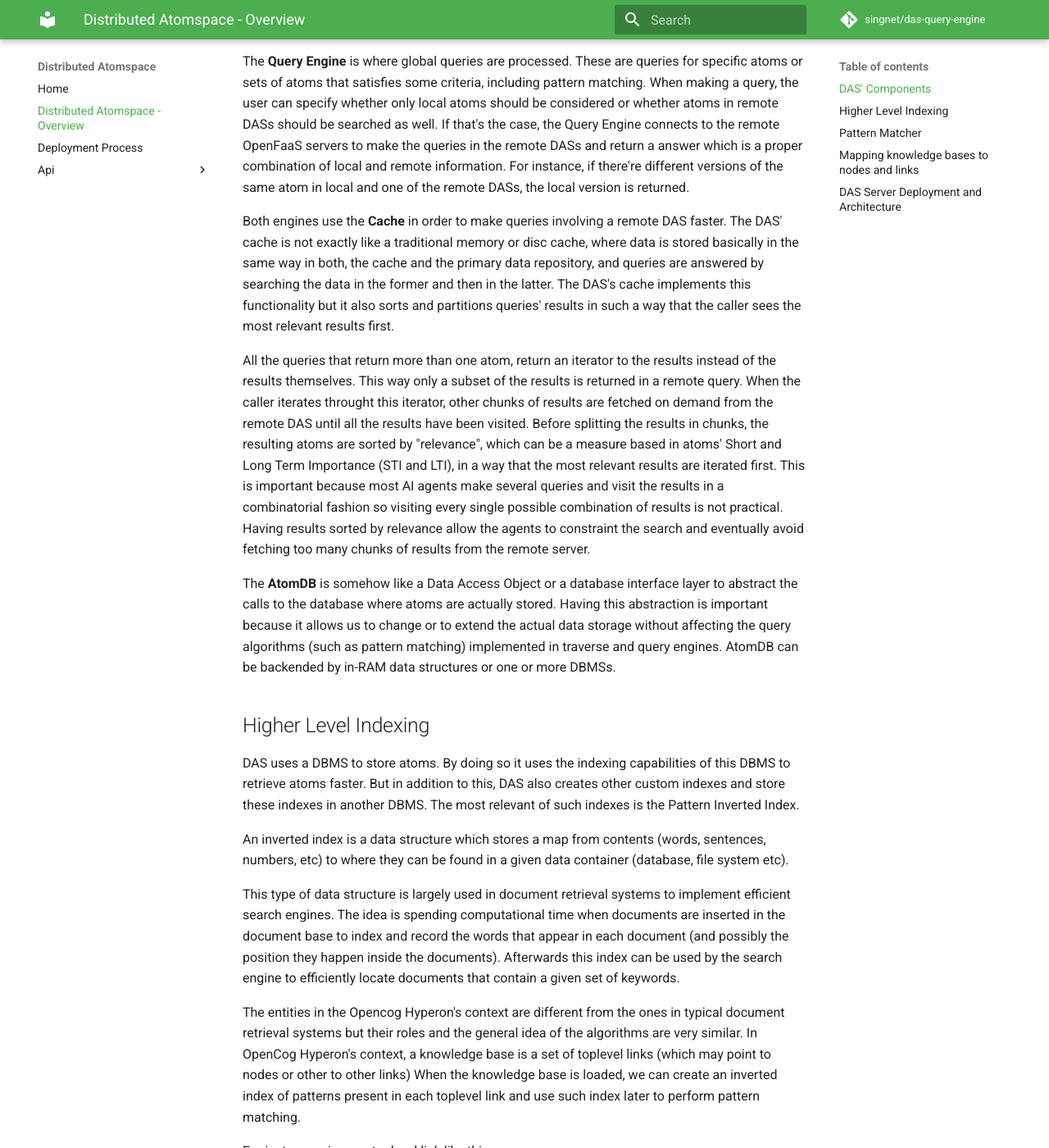
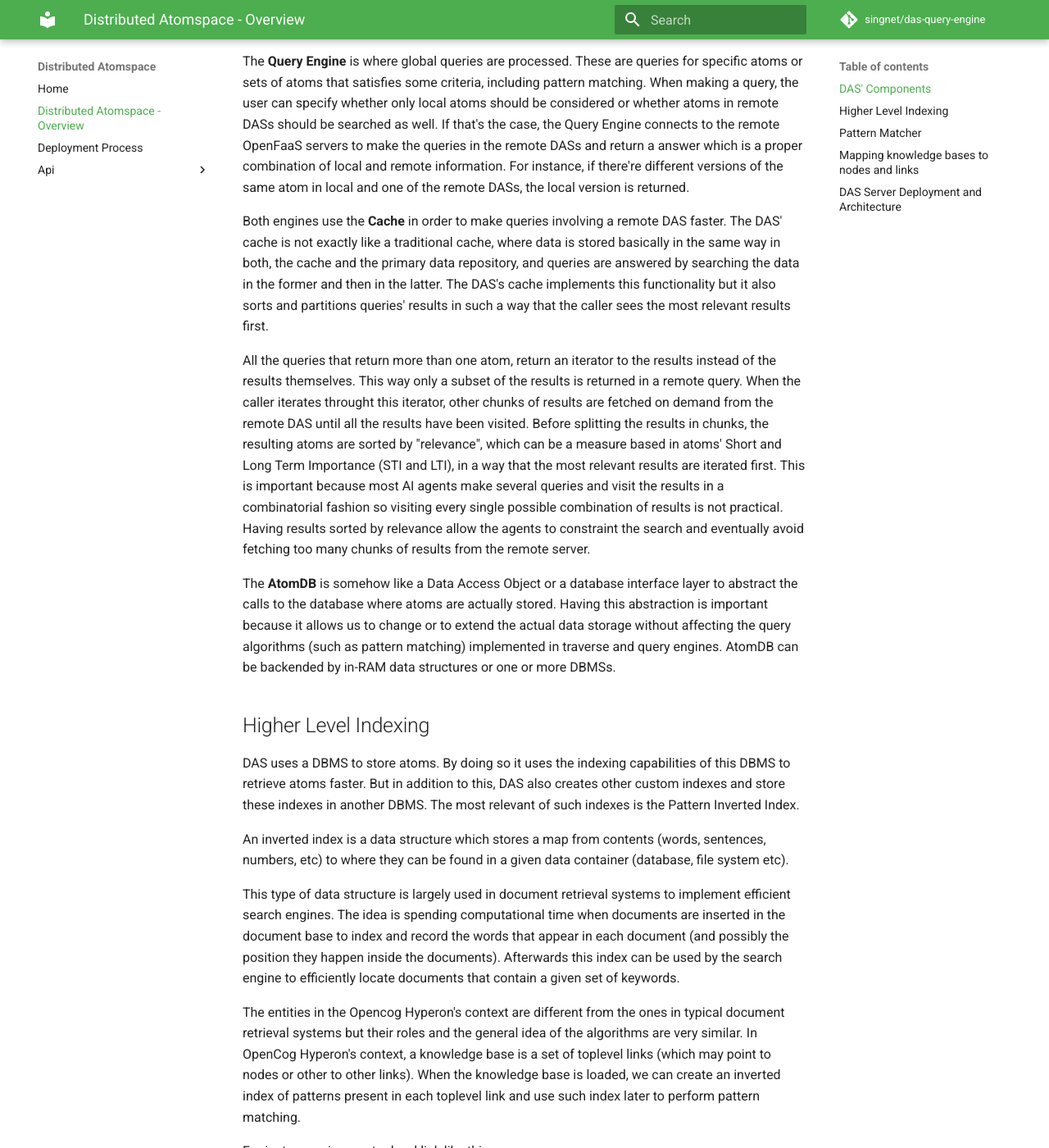
Before and after one commit to singnet/das-query-engine, an MkDocs documentation site: the page built from docs/DAS-Overview.md, in a window 1280 px wide and 1400 px high, scrolled down 1541 px. Shown: the whole window at 82% size. Built offline with MkDocs 1.6.1 and Material for MkDocs 9.7.7, drawn with Linux system fonts in a browser that asks for light colours; comment, search, counter and statistics services are not loaded; some of the changed text lies outside the part shown.

Commit message:
Revision fixes

```diff
--- a/docs/DAS-Overview.md
+++ b/docs/DAS-Overview.md
@@ -59,7 +59,7 @@ base can store its contents in RAM or can use a DB backend to persist it.
 <img src="assets/components.png" width="900"/>
 </p>
 
-Components in the DAs architecture are designed to provide the same
+Components in the DAS architecture are designed to provide the same
 [data manipulation API](https://singnet.github.io/das-query-engine/api/das/)
 regardeless of whether it's being used locally or remotelly or, in the case of
 a local DAS, whether DB persistence is being used or not.
@@ -83,12 +83,12 @@ different versions of the same atom in local and one of the remote DASs, the
 local version is returned.
 
 Both engines use the __Cache__ in order to make queries involving a remote DAS
-faster. The DAS' cache is not exactly like a traditional memory or disc cache,
-where data is stored basically in the same way in both, the cache and the
-primary data repository, and queries are answered by searching the data in the
-former and then in the latter. The DAS's cache implements this functionality
-but it also sorts and partitions queries' results in such a way that the caller
-sees the most relevant results first.
+faster. The DAS' cache is not exactly like a traditional cache, where data is
+stored basically in the same way in both, the cache and the primary data
+repository, and queries are answered by searching the data in the former and
+then in the latter. The DAS's cache implements this functionality but it also
+sorts and partitions queries' results in such a way that the caller sees the
+most relevant results first.
 
 All the queries that return more than one atom, return an iterator to the
 results instead of the results themselves. This way only a subset of the
@@ -131,7 +131,7 @@ efficiently locate documents that contain a given set of keywords.
 The entities in the Opencog Hyperon's context are different from the ones in
 typical document retrieval systems but their roles and the general idea of the
 algorithms are very similar. In OpenCog Hyperon's context, a knowledge base is
-a set of toplevel links (which may point to nodes or other to other links) When
+a set of toplevel links (which may point to nodes or other to other links). When
 the knowledge base is loaded, we can create an inverted index of patterns
 present in each toplevel link and use such index later to perform pattern
 matching.
```
